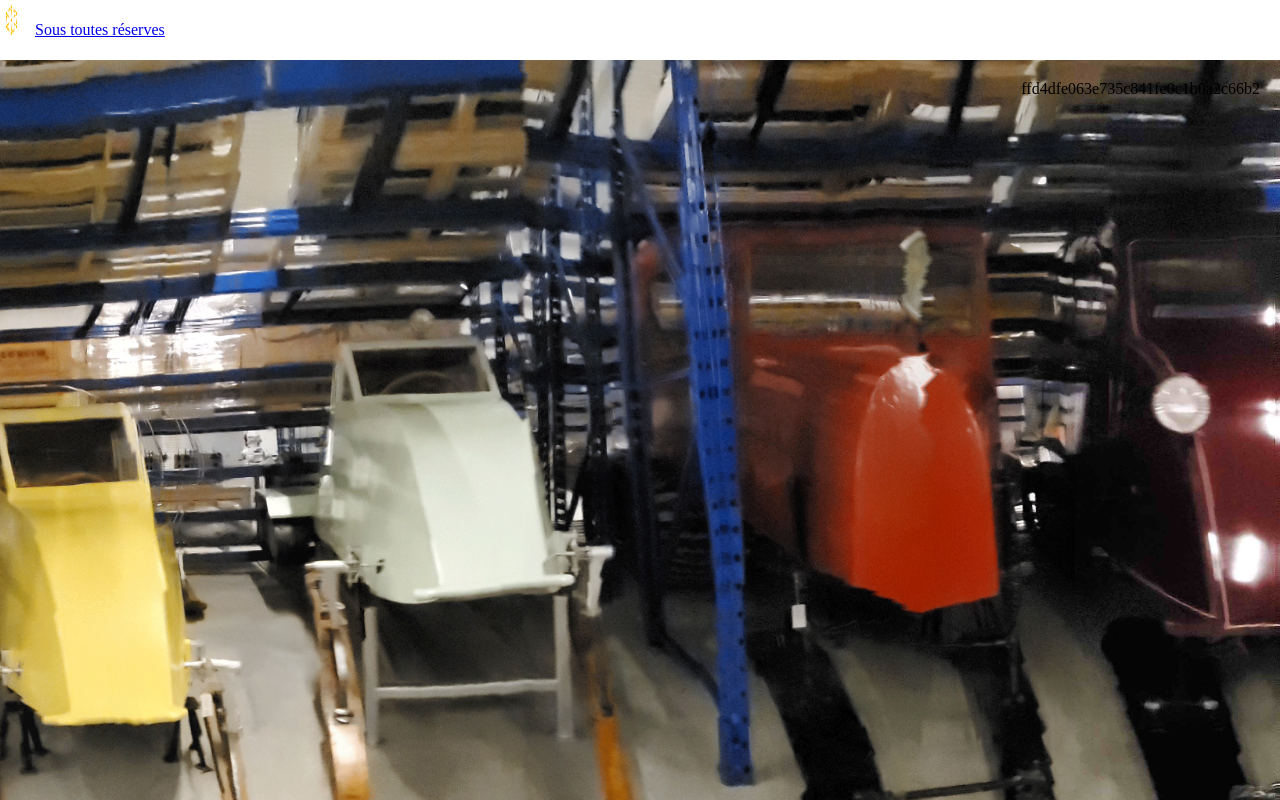
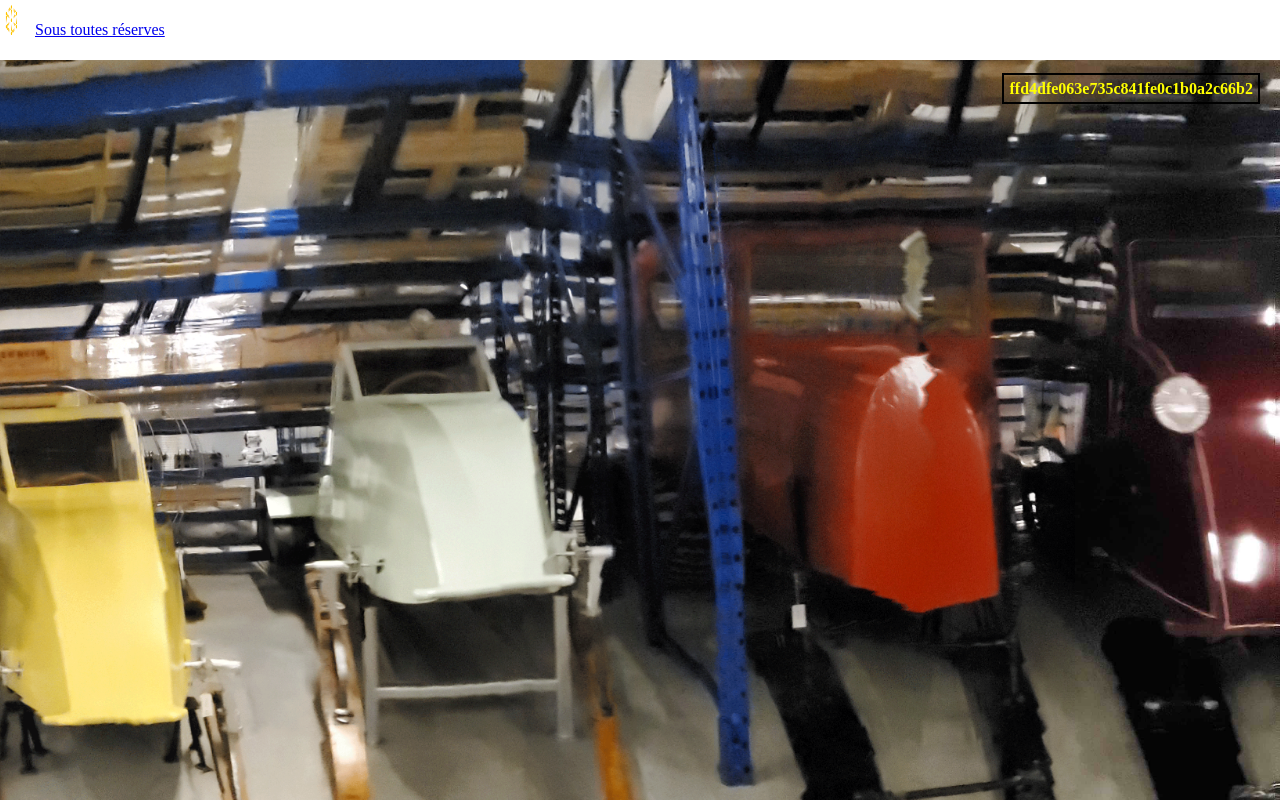
Before and after one commit to OlivierRoss/Museomix, a plain HTML site: page caroussel.html in a window 1280 px wide. Shown: the top 800 px of the page. Drawn offline with Linux system fonts and the light colour scheme.

Commit message:
style temps

```diff
--- a/css/style.css
+++ b/css/style.css
@@ -38,3 +38,10 @@ nav {
   padding: 20px;
   text-align: right;
 }
+
+#temps {
+  color: yellow;
+  font-weight: bold;
+  border: 2px solid black;
+  padding: 5px;
+}
```
